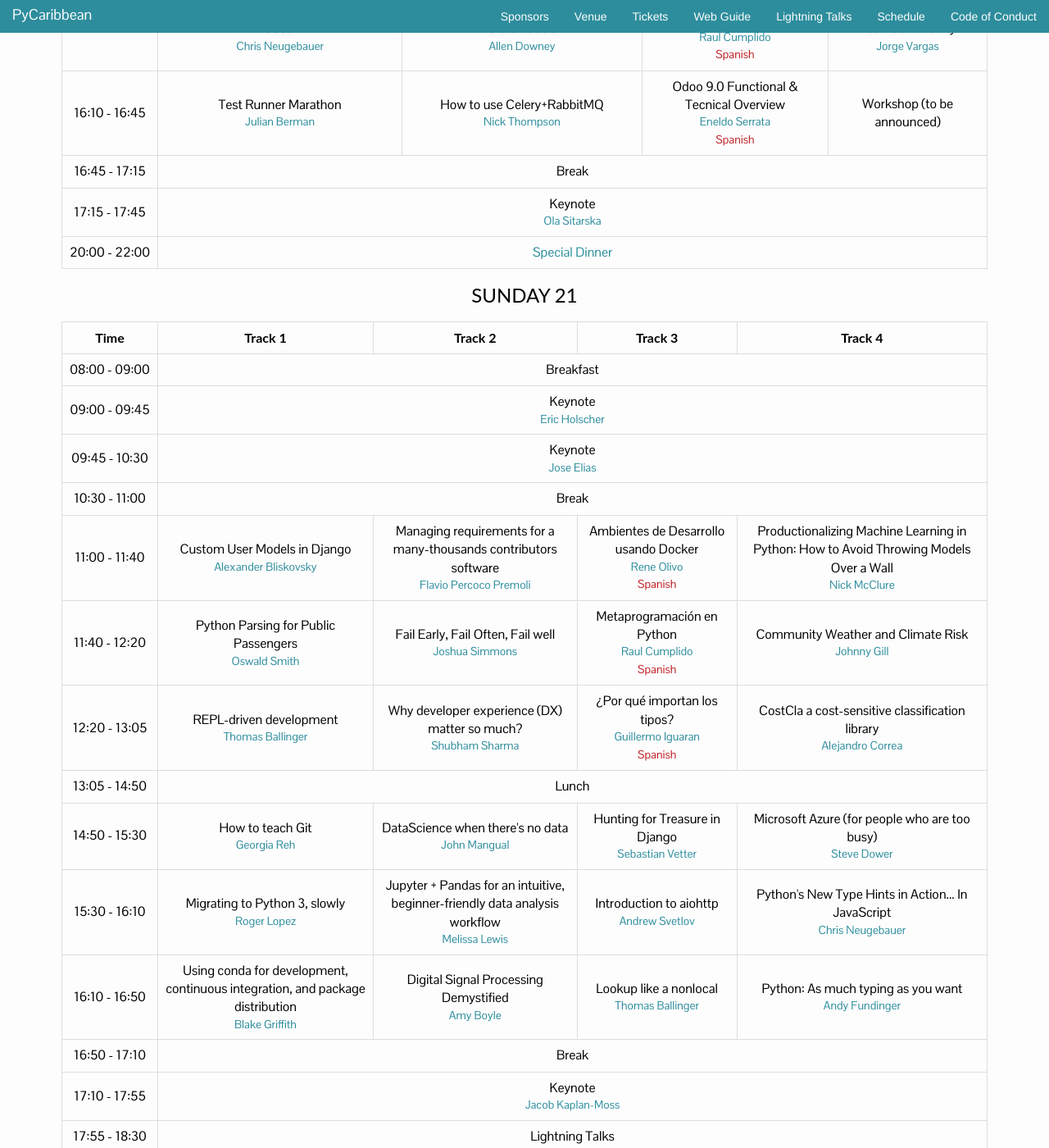
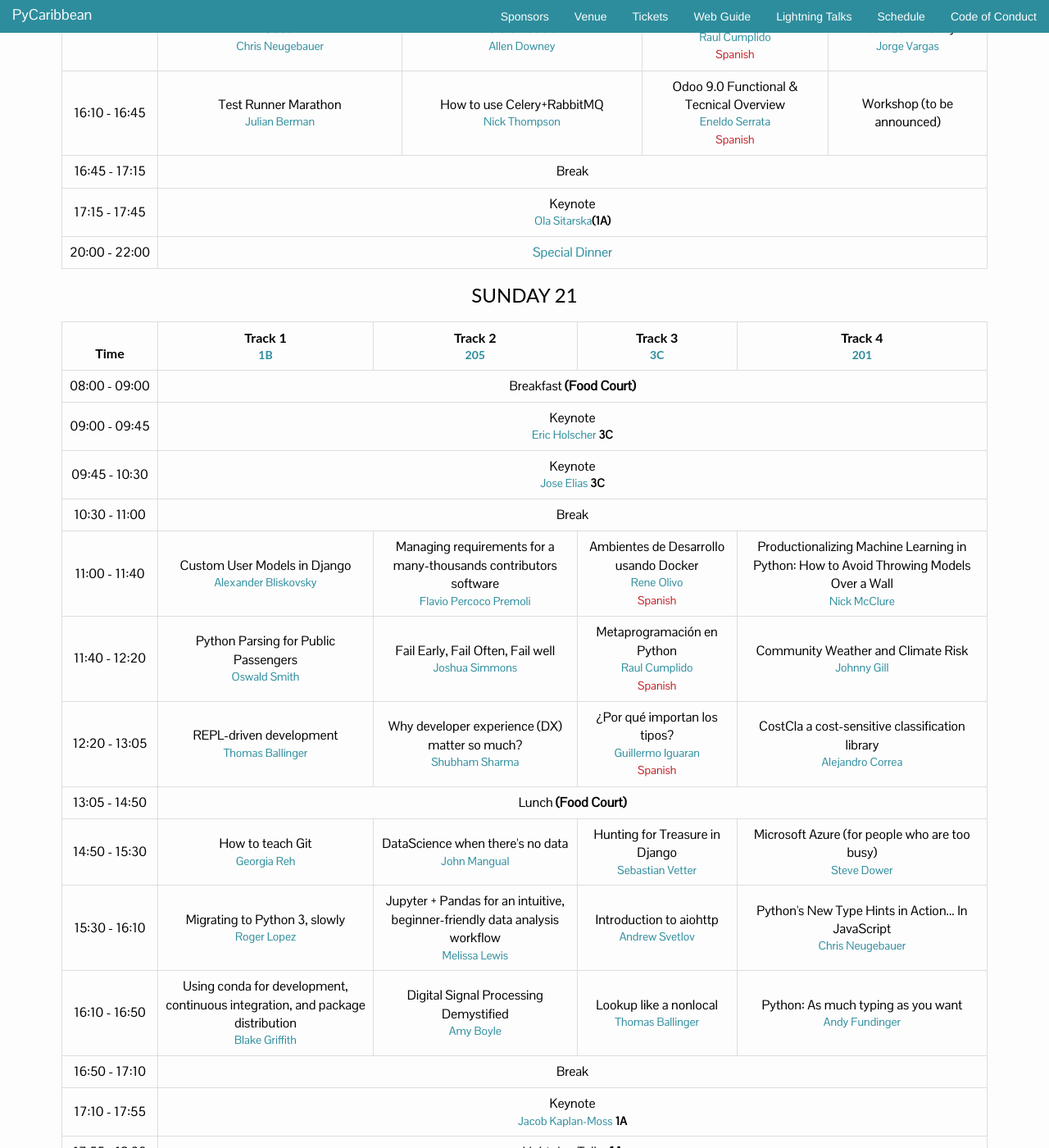
Before and after one commit to pycaribbean/pycaribbean.github.io, a Jekyll site: the page built from schedule.html, in a window 1280 px wide and 1400 px high, scrolled down 972 px. Shown: the whole window at 82% size. Built offline with Jekyll 4.4.1, drawn with Linux system fonts in a browser that asks for light colours; nearby versions of some CDN libraries; library files that are not in the unit come from our copies.

Commit message:
Update schedule.html

```diff
--- a/schedule.html
+++ b/schedule.html
@@ -33,7 +33,7 @@
             </tr>
             <tr>
               <td class="time">09:45 - 10:30</td>
-              <td colspan="4">Keynote <span class="speaker">Brandon Rhodes<b>(1A)</b></span></td>
+              <td colspan="4">Keynote <span class="speaker">Brandon Rhodes<b> (1A)</b></span></td>
             </tr>
             <tr>
               <td class="time">10:30 - 11:00</td>
@@ -60,7 +60,7 @@
               </tr>
               <tr>
                 <td class="time">13:05 - 14:50</td>
-                <td colspan="4">Lunch<b>(Food Court)</b></td>
+                <td colspan="4">Lunch <b>(Food Court)</b></td>
               </tr>
               <tr>
                 <td class="time">14:50 - 15:30</td>
@@ -89,7 +89,7 @@
               </tr>
               <tr>
                 <td class="time">17:15 - 17:45</td>
-                <td colspan="4">Keynote <span class="speaker">Ola Sitarska</span></td>
+                <td colspan="4">Keynote <span class="speaker">Ola Sitarska<b>(1A)</b></span></td>
               </tr>
               <tr>
                 <td class="time">20:00 - 22:00</td>
@@ -102,24 +102,24 @@
           <thead>
             <tr>
               <th>Time</th>
-              <th>Track 1</th>
-              <th>Track 2</th>
-              <th>Track 3</th>
-              <th>Track 4</th>
+              <th>Track 1<span class="speaker">1B</span></th>
+              <th>Track 2<span class="speaker">205</span></th>
+              <th>Track 3<span class="speaker">3C</span></th>
+              <th>Track 4<span class="speaker">201</span></th>
             </tr>
           </thead>
           <tbody>
             <tr>
               <td class="time">08:00 - 09:00</td>
-              <td colspan="4">Breakfast</td>
+              <td colspan="4">Breakfast <b>(Food Court)</b></td>
             </tr>
             <tr>
               <td class="time">09:00 - 09:45</td>
-              <td colspan="4">Keynote  <span class="speaker">Eric Holscher</span></td>
+              <td colspan="4">Keynote  <span class="speaker">Eric Holscher <b>3C</b></b></span></td>
             </tr>
             <tr>
               <td class="time">09:45 - 10:30</td>
-              <td colspan="4">Keynote  <span class="speaker">Jose Elias</span></td>
+              <td colspan="4">Keynote  <span class="speaker">Jose Elias <b>3C</b></span></td>
             </tr>
             <tr>
               <td class="time">10:30 - 11:00</td>
@@ -148,7 +148,7 @@
               </tr>
               <tr>
                 <td class="time">13:05 - 14:50</td>
-                <td colspan="4">Lunch</td>
+                <td colspan="4">Lunch <b>(Food Court)</b></td>
               </tr>
               <tr>
                 <td class="time">14:50 - 15:30</td>
@@ -177,15 +177,15 @@
               </tr>
               <tr>
                 <td class="time">17:10 - 17:55</td>
-                <td colspan="4">Keynote <span class="speaker">Jacob Kaplan-Moss</span></td>
+                <td colspan="4">Keynote <span class="speaker">Jacob Kaplan-Moss <b>1A</b></span></td>
               </tr>
               <tr>
                 <td class="time">17:55 - 18:30</td>
-                <td colspan="4">Lightning Talks</td>
+                <td colspan="4">Lightning Talks  <b>1A</b></td>
               </tr>
               <tr>
                 <td class="time">18:30- 18:45</td>
-                <td colspan="4">Goodbye</td>
+                <td colspan="4">Goodbye <b>1A</b></td>
               </tr>
               <tr>
                 <td class="time">19:30 - 22:00</td>
```
